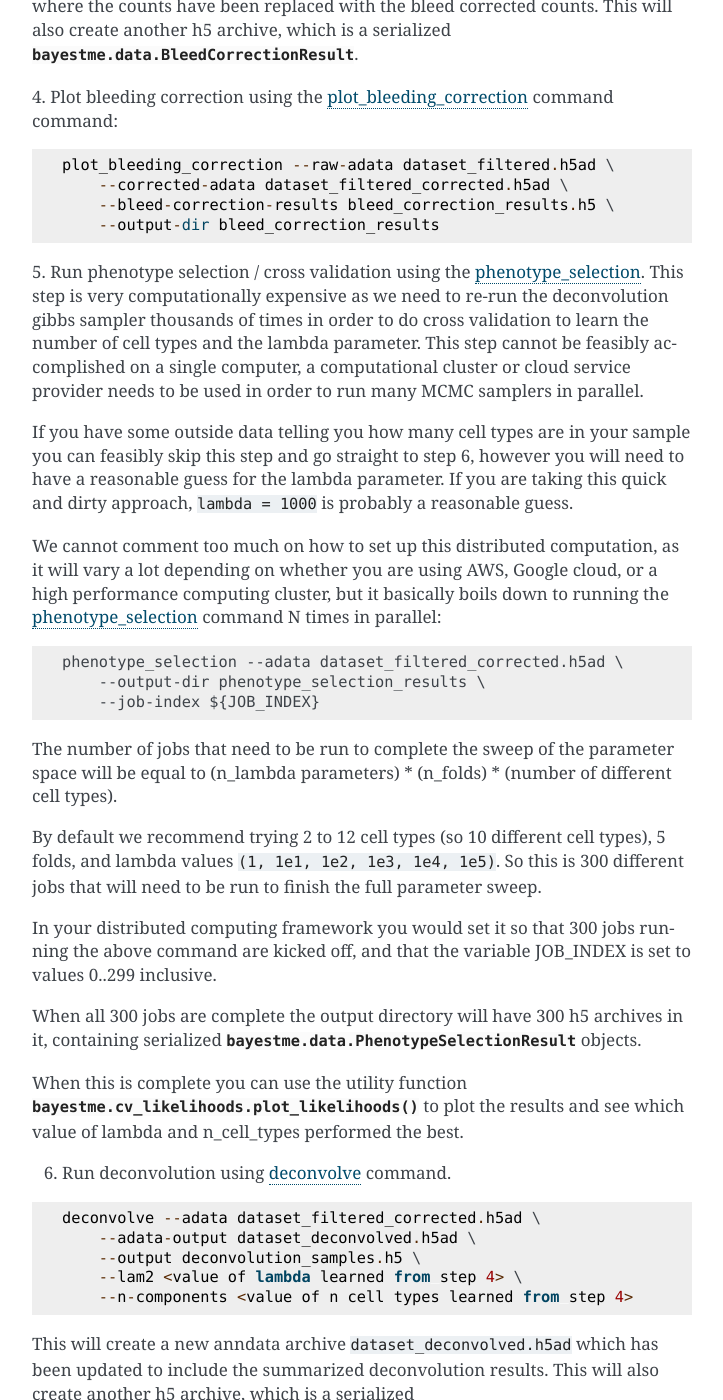
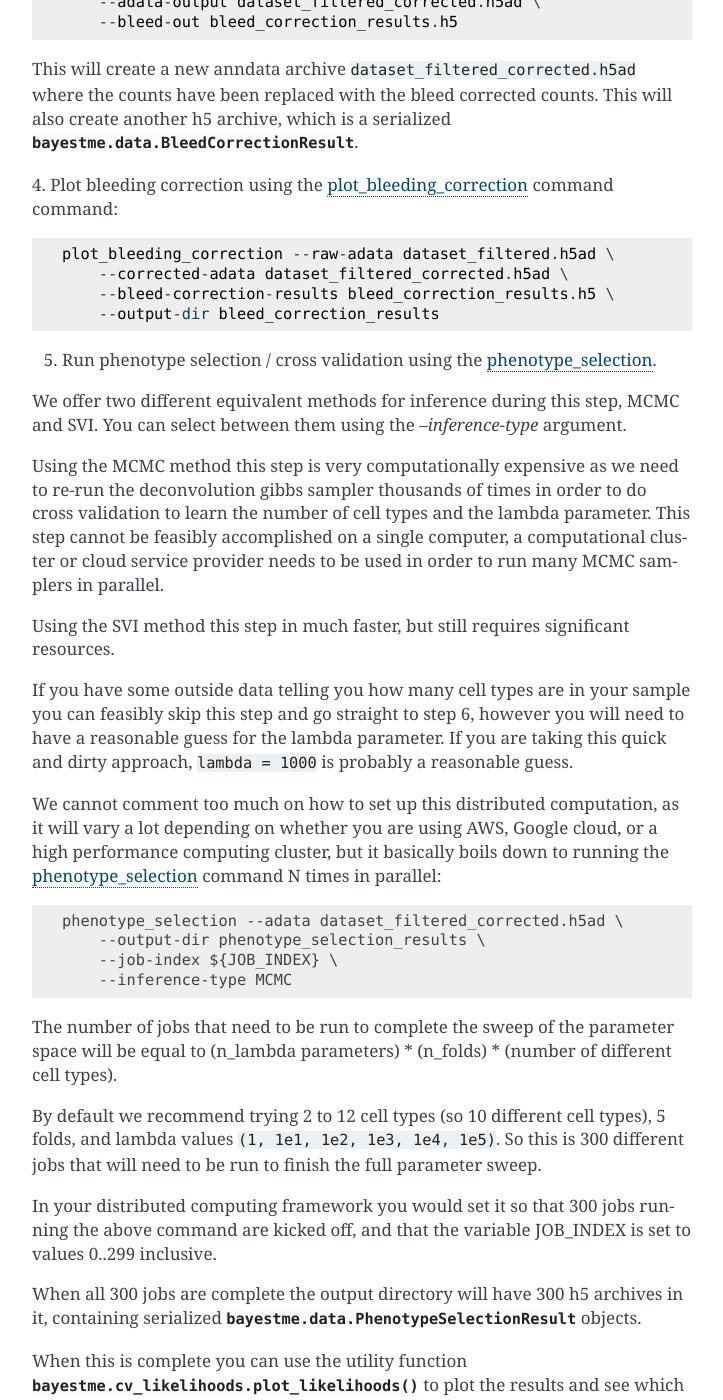
Before and after one commit to tansey-lab/bayestme, a Sphinx documentation site: the page built from docs/example_workflow.rst, in a window 1280 px wide and 1400 px high, scrolled down 759 px. Shown: the whole window, without its empty margins (388-1111 px from the left). Built offline with Sphinx 7.4.7, drawn with Linux system fonts in a browser that asks for light colours; some of the changed text lies outside the part shown.

Commit message:
almost done

```diff
--- a/docs/conf.py
+++ b/docs/conf.py
@@ -72,6 +72,5 @@ autodoc_mock_imports = [
     "statsmodels",
     "torch",
     "tqdm",
-    "jax",
-    "numpyro",
+    "pyro",
 ]
--- a/docs/example_workflow.rst
+++ b/docs/example_workflow.rst
@@ -6,6 +6,9 @@ Example Workflow
 This purpose of this document is to give you a sense of how you can string the different BayesTME modules together
 to analyze your data. This is a maximal example, you don't necessarily need to perform all of these steps,
 but some of them do depend on the output of each other.
+
+The nextflow workflow will run all of these steps correctly for you, this document is for informational
+purposes to see how all the individual steps work. See :ref:`nextflow` for more information.
 
 1. Assuming your data is the output of the visium/10x spaceranger pipeline, the first step is to convert that spaceranger
 output into an anndata archive, which is the primary data format of BayesTME. You can do this with the :ref:`load_spaceranger <cli_load_spaceranger>`
@@ -50,10 +53,16 @@ command:
 
 
 5. Run phenotype selection / cross validation using the :ref:`phenotype_selection <cli_bleeding_correction>`.
-This step is very computationally expensive as we need to re-run the deconvolution gibbs sampler thousands of times
+
+We offer two different equivalent methods for inference during this step, MCMC and SVI. You can select between
+them using the `--inference-type` argument.
+
+Using the MCMC method this step is very computationally expensive as we need to re-run the deconvolution gibbs sampler thousands of times
 in order to do cross validation to learn the number of cell types and the lambda parameter.
 This step cannot be feasibly accomplished on a single computer,
 a computational cluster or cloud service provider needs to be used in order to run many MCMC samplers in parallel.
+
+Using the SVI method this step in much faster, but still requires significant resources.
 
 If you have some outside data telling you how many cell types are in your sample you can feasibly skip this step and go straight to step 6,
 however you will need to have a reasonable guess for the lambda parameter. If you are taking this quick and dirty approach,
@@ -67,7 +76,8 @@ command N times in parallel:
 
     phenotype_selection --adata dataset_filtered_corrected.h5ad \
         --output-dir phenotype_selection_results \
-        --job-index ${JOB_INDEX}
+        --job-index ${JOB_INDEX} \
+        --inference-type MCMC
 
 The number of jobs that need to be run to complete the sweep of the parameter space will be equal to
 (n_lambda parameters) * (n_folds) * (number of different cell types).
@@ -93,10 +103,19 @@ the results and see which value of lambda and n_cell_types performed the best.
         --adata-output dataset_deconvolved.h5ad \
         --output deconvolution_samples.h5 \
         --lam2 <value of lambda learned from step 4> \
-        --n-components <value of n cell types learned from step 4>
+        --n-components <value of n cell types learned from step 4> \
+        --inference-type MCMC
+
+We offer two equivalent methods for inference during this step, MCMC and SVI. SVI is much faster than MCMC.
+You can select between them using the `--inference-type` argument.
+
+The deconvolve step is basically the same model used in the
+phenotype_selection step, in phenotype_selection we just run deconvolve many times in order to select
+the best parameters via cross validation.
 
 This will create a new anndata archive ``dataset_deconvolved.h5ad`` which has been updated to
 include the summarized deconvolution results.
+
 This will also create another h5 archive, which is a serialized :py:class:`bayestme.data.DeconvolutionResult`.
 The serialized :py:class:`bayestme.data.DeconvolutionResult` can be very large (~ 10GB) as it saves all of the MCMC
 samples, each of which are high dimensional numerical arrays.
```
Also changed, not shown: docs/api.rst (+34 -9 lines), docs/index.rst (+4 -4 lines), docs/nextflow.rst (added, +20 -0 lines), docs/overview.rst (+3 -4 lines), 1 other file.
